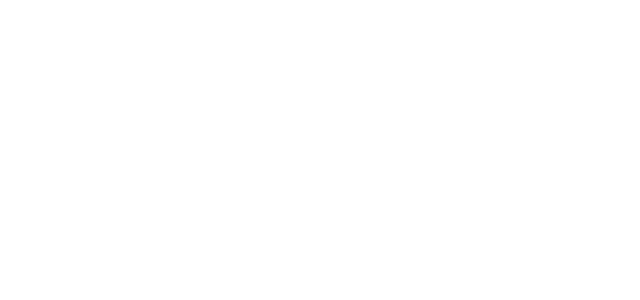
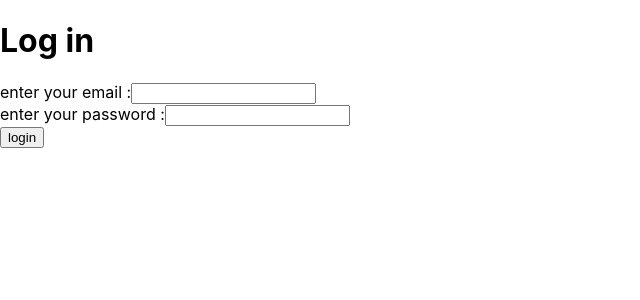
Before and after one commit to takwach5/storytelling, a React (Create React App) app in the folder client/: page /Log in a window 1280 px wide. Before the commit this address had no page. Shown: the top 300 px of the page, without its empty margins (0-640 px from the left). Built offline with nearby package versions, Linux system fonts and the light colour scheme.

Commit message:
sign+log ehh felil

```diff
--- a/client/package.json
+++ b/client/package.json
@@ -13,6 +13,7 @@
     "react": "^18.2.0",
     "react-check-in-out-calendar": "^0.1.2",
     "react-dom": "^18.2.0",
+    "react-icons": "^5.0.1",
     "react-scripts": "5.0.1",
     "react-slideshow-image": "^4.3.0",
     "web-vitals": "^2.1.4"
--- a/client/src/App.jsx
+++ b/client/src/App.jsx
@@ -4,6 +4,7 @@
 import Addstory from "./components/Addstory.jsx";
 import Storydetails from "./components/Storydetails.jsx";
 import Sign from "./components/Sign.jsx";
+import Log from "./components/Log.jsx";
 import "./App.css";
 
 function App() {
@@ -16,6 +17,8 @@
           <Route path="/details/:title" element={<Storydetails/>}/>
           <Route path="/home" element={<Home />} />
           <Route path="/Sign" element={<Sign />} />
+          <Route path="/Log" element={<Log />} />
+
         </Routes>
       </BrowserRouter>
     </div>
--- a/client/src/components/Addstory.jsx
+++ b/client/src/components/Addstory.jsx
@@ -22,9 +22,6 @@
             console.log("error")
         })
     }
-
-
-
 
     return(
         <div>
--- a/client/src/components/Home.jsx
+++ b/client/src/components/Home.jsx
@@ -11,6 +11,7 @@
   useEffect(() => {
     axios.get("http://localhost:5000/story/getAll")
       .then((res) => {
+        console.log(res.data);
         setData(res.data);
         setFilteredData(res.data);
       })
@@ -63,6 +64,10 @@
           <li>
             <Link to="/Addstory" className="add-story">Add Story</Link>
           </li>
+          <Link to="/Sign" className="Sign">sign</Link>
+          /
+          <Link to="/Log" className="Log">Log</Link>
+
         </ul>
       </nav>
 
--- /dev/null
+++ b/client/src/components/Log.jsx
@@ -0,0 +1,28 @@
+import React ,{useState}   from 'react'
+import axios from 'axios'
+
+function Log() {
+
+    const[email,setEmail] = useState('')
+    const[password,setPassword] = useState('')
+
+
+    const loged =()=>{
+        axios.get(`http://localhost:5000/auth/login`,{email:email,password:password})
+        .then(() => {  console.log("welcome"); })
+        .catch((err) => { console.log(err); });
+     }
+
+
+
+  return (
+    <div>
+        <h1>Log in</h1>
+        <div className='Loginput' >enter your email :<input type="text"onChange={(e)=>{setEmail(e.target.value)}}  /></div>
+        <div className='Loginput' >enter your password :<input type="text"onChange={(e)=>{setPassword(e.target.value)}} /></div>
+        <button className='LogButt' onClick={()=>{loged()}} >login</button>
+    </div>
+  )
+}
+
+export default Log
--- a/client/src/components/Sign.jsx
+++ b/client/src/components/Sign.jsx
@@ -1,13 +1,27 @@
-import React from 'react'
+import React ,{useState}   from 'react'
+import axios from 'axios'
+
 
 function Sign() {
+
+  const[name,setName] = useState('')
+  const[email,setEmail] = useState('')
+  const[password,setPassword] = useState('')
+
+
+  const sign =()=>{
+    axios.post(`http://localhost:5000/auth/Register`,{name:name,email:email,password:password})
+    .then(() => {  console.log("welcome new user"); })
+    .catch((err) => { console.log(err); });
+ }
+
   return (
     <div>
         <h1>Sign in</h1>
-        <input type="text" />
-        <input type="text" />
-        <input type="text" />
-        <button>sign in</button>
+        <div className='signinput' >enter your name :<input type="text" onChange={(e)=>{setName(e.target.value)}} /></div>
+        <div className='signinput' >enter your email :<input type="text"onChange={(e)=>{setEmail(e.target.value)}}  /></div>
+        <div className='signinput' >enter your password :<input type="text"onChange={(e)=>{setPassword(e.target.value)}} /></div>
+        <button className='signButt' onClick={()=>{sign()}} >sign in</button>
     </div>
   )
 }
```
Also changed, not shown: client/src/components/AllStories.jsx (deleted, +0 -27 lines), 1 other file (tests, documents, lock files or other folders).
